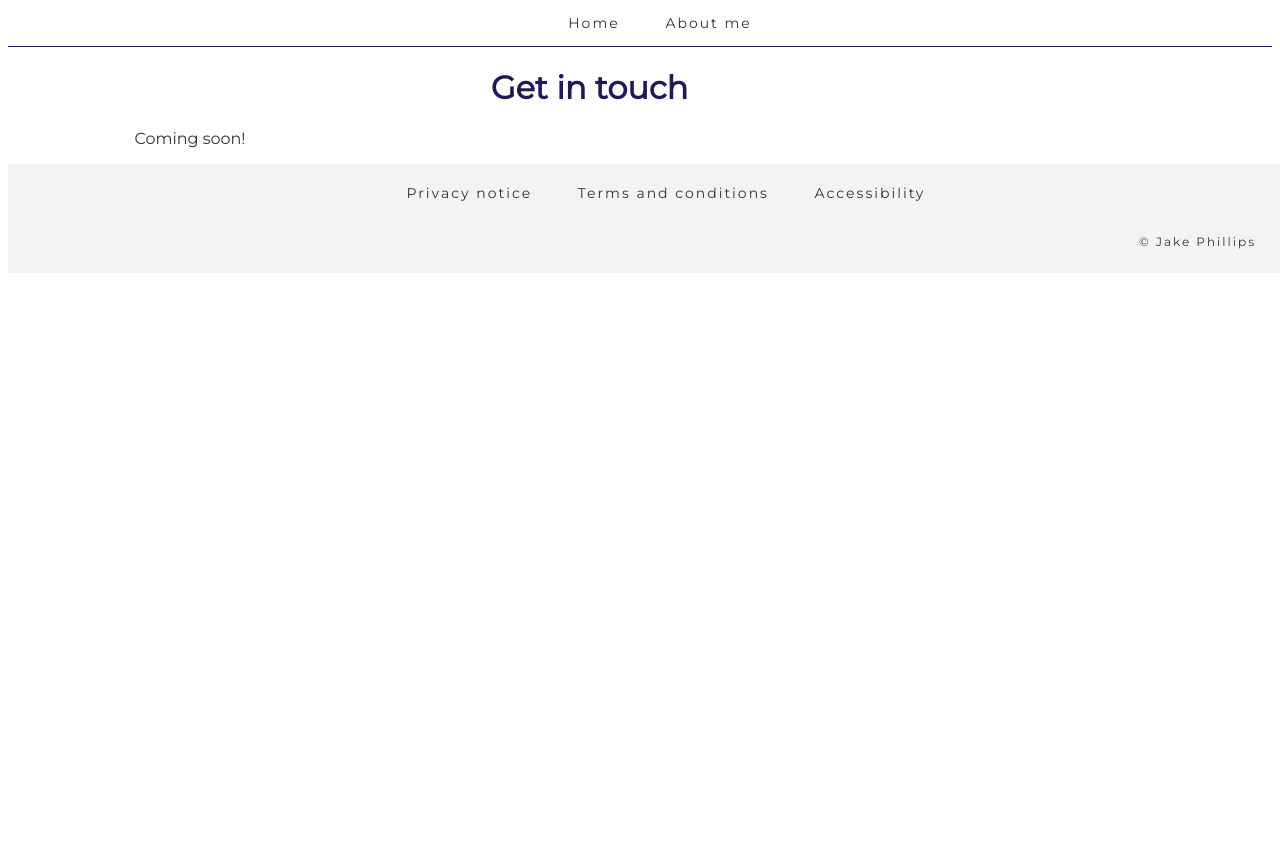
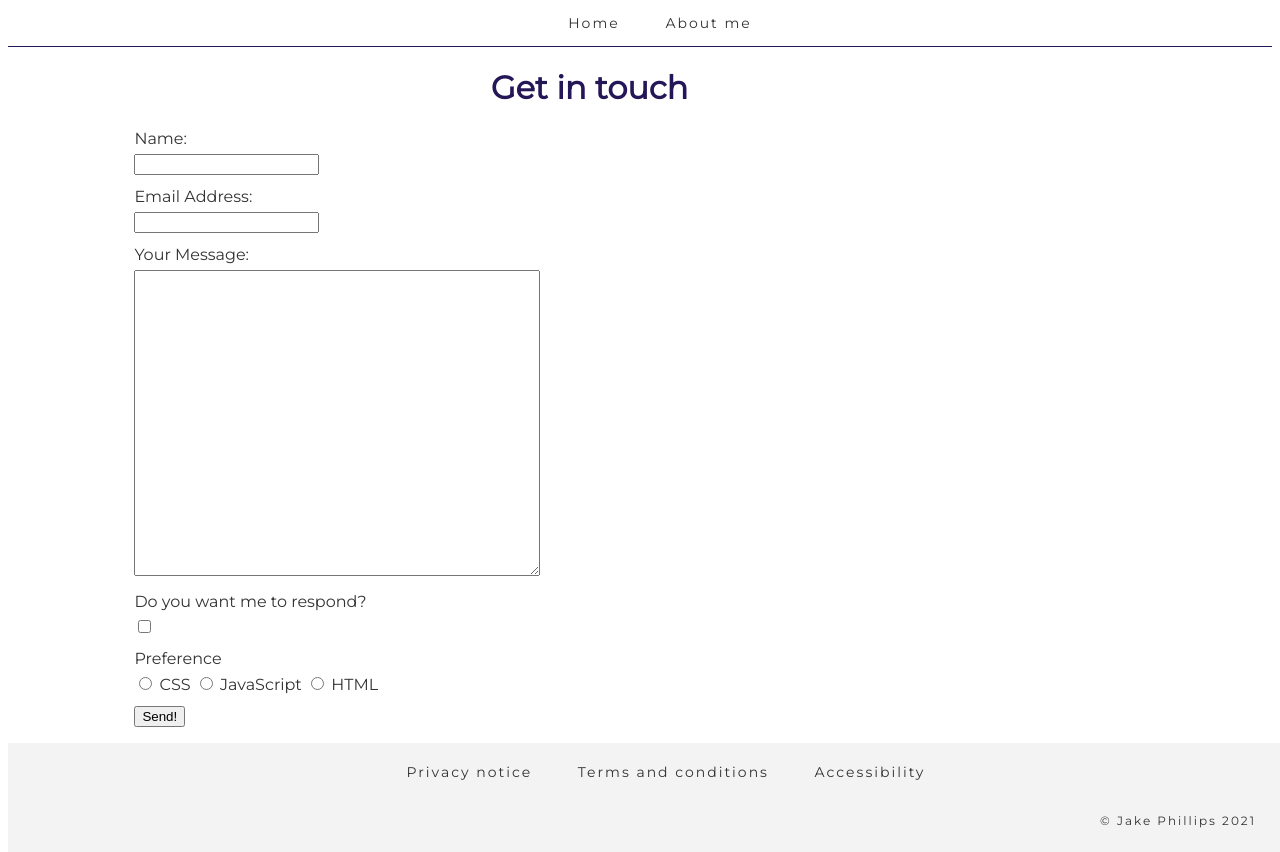
Before and after one commit to jakephi/jakephi.github.io, a plain HTML site: page contact/index.html in a window 1280 px wide. Before the commit the page ends 814 px from the top, so only its background shows below. Drawn offline with Linux system fonts and the light colour scheme.

Commit message:
Fake form
Adding in form on contact page

```diff
--- a/contact/index.html
+++ b/contact/index.html
@@ -24,7 +24,36 @@
 		<div class="wrap">
 			<div class="content">
 				<h1>Get in touch</h1>
-				<p>Coming soon!</p>
+				<form action="" method="post">
+					<ul>
+						<li>
+							<label for="name">Name:</label>
+							<input type="" name="name" id="name" />
+						</li>
+						<li>
+							<label for="email">Email Address:</label>
+							<input type="" name="emai" id="email" />
+						</li>
+						<li>
+							<label for="Message">Your Message:</label>
+							<textarea id="Message"></textarea>
+						</li>
+						<li>
+							<label for="contact">Do you want me to respond?</label>
+							<input type="checkbox" name="contact" id="contact" />
+						</li>
+						<li>
+							<label for="preference">Preference</label>
+							<input type="radio" name="Option1" id="preference" /> CSS
+							<input type="radio" name="Option2" id="preference" /> JavaScript
+							<input type="radio" name="Option3" id="preference" /> HTML
+						</li>
+						<li>
+							<input type="submit" value="Send!" />
+						</li>
+					</ul>
+				</form>
+
 			</div>
 		</div>
 		<footer class="footer">
@@ -42,6 +71,6 @@
 				</ul>
 			</div>
 			<div class="footer_copyright">
-				<p> &#169; Jake Phillips </p>
+				<p> &#169; Jake Phillips 2021</p>
 			</div>
 		</footer>
--- a/css/style.css
+++ b/css/style.css
@@ -91,3 +91,23 @@ h1 {
 	text-align: right;
 	margin-right: 16px;
 }
+
+form li {
+	list-style: none;
+	margin-bottom: 12px;
+}
+
+form ul {
+	padding-left: 0;
+}
+
+label {
+	display: block;
+	cursor: pointer;
+	padding-bottom: 6px;
+}
+
+textarea {
+	width: 400px;
+	height: 300px;
+}
```
Also changed, not shown: about/index.html (+1 -1 lines), index.html (+1 -1 lines).
